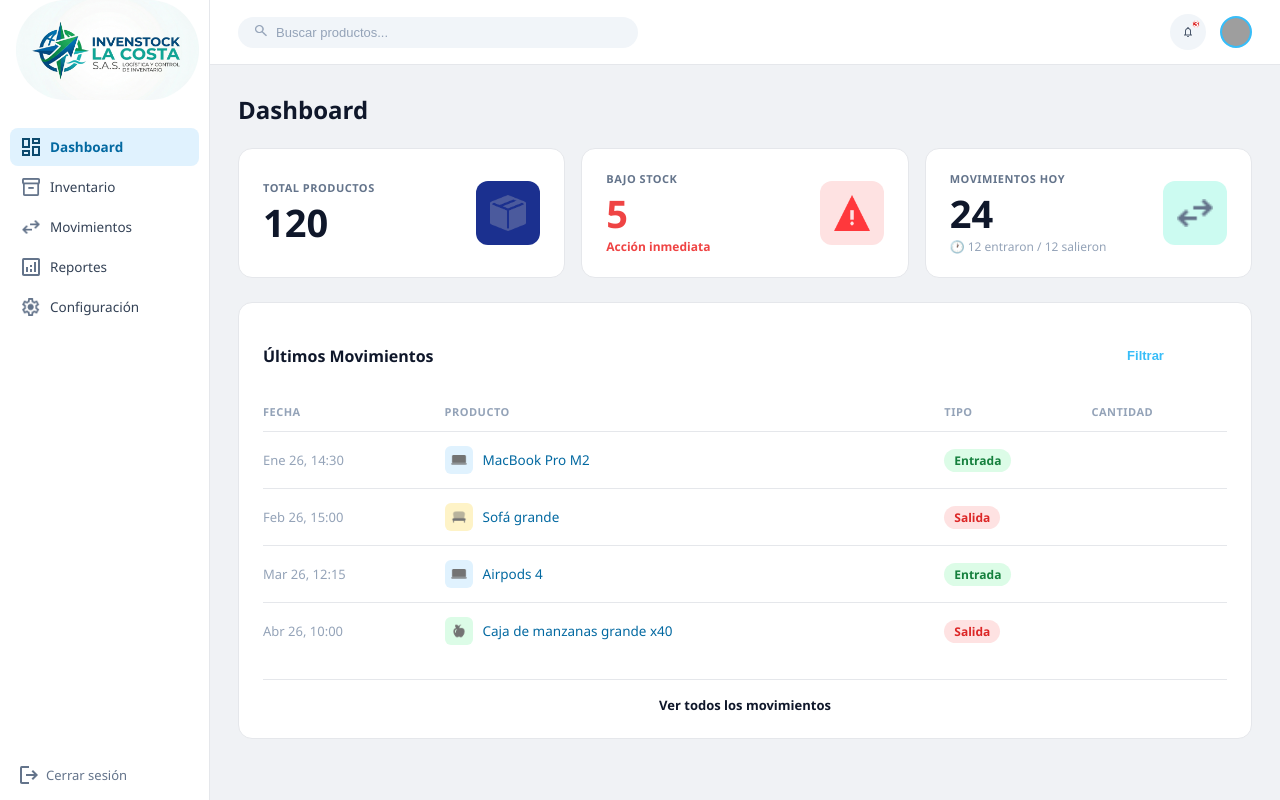
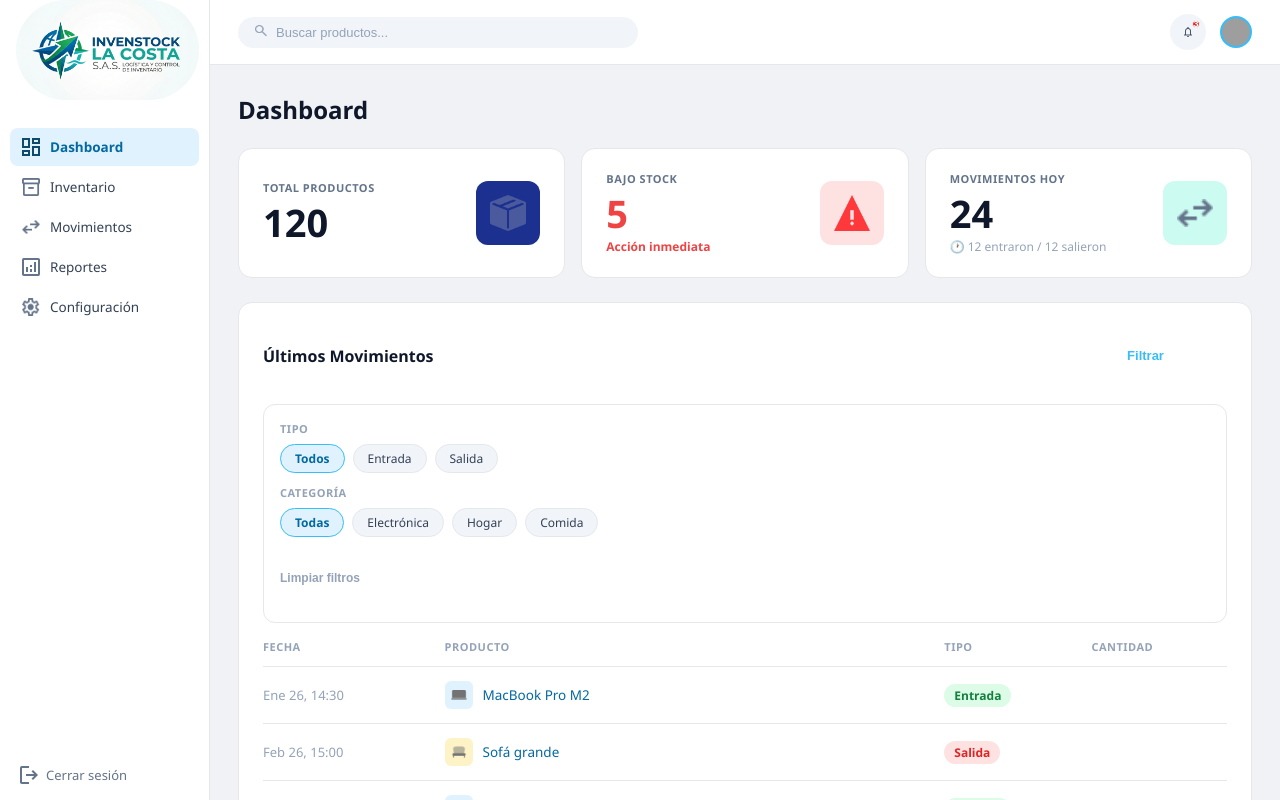
Before and after one commit to Edom1020/Invenstock-La-Costa, a Vue app: page /dashboard in a window 1280 px wide. Both pictures are taken after a click on the button "Filtrar". Built offline with nearby package versions, Linux system fonts and the light colour scheme; grey boxes are pictures that could not be loaded.

Commit message:
Botones de filtrar en pantalla Dashboard y Movimientos funcionando

```diff
--- a/src/views/Dashboard.vue
+++ b/src/views/Dashboard.vue
@@ -68,8 +68,39 @@
         <div class="table-card">
           <div class="table-header">
             <h2>Últimos Movimientos</h2>
-            <button class="filter-btn">Filtrar</button>
+             <button class="filter-btn" @click="mostrarFiltros = !mostrarFiltros">Filtrar</button>
           </div>
+
+            <!-- PANEL DE FILTROS (aparece al hacer clic) -->
+              <div v-if="mostrarFiltros" class="filtros-panel">
+                <div class="filtros-grupo">
+                  <div class="filtros-titulo">Tipo</div>
+                  <div class="filtros-opciones">
+                    <span
+                      v-for="tipo in ['Todos', 'Entrada', 'Salida']"
+                      :key="tipo"
+                      :class="['filtro-pill', filtroTipo === tipo ? 'active' : '']"
+                      @click="filtroTipo = tipo"
+                    >
+                      {{ tipo }}
+                    </span>
+                  </div>
+                </div>
+                <div class="filtros-grupo">
+                  <div class="filtros-titulo">Categoría</div>
+                  <div class="filtros-opciones">
+                    <span
+                      v-for="cat in ['Todas', 'electronica', 'hogar', 'comida']"
+                      :key="cat"
+                      :class="['filtro-pill', filtroCategoria === cat ? 'active' : '']"
+                      @click="filtroCategoria = cat"
+                    >
+                      {{ cat === 'electronica' ? 'Electrónica' : cat === 'hogar' ? 'Hogar' : cat === 'comida' ? 'Comida' : cat }}
+                    </span>
+                  </div>
+                </div>
+                <button class="filtros-limpiar" @click="limpiarFiltros">Limpiar filtros</button>
+              </div>
 
           <table>
             <thead>
@@ -131,11 +162,14 @@ const usuarioStore = useUsuarioStore()
 const busqueda = ref('')
 
 // Para filtrar los movimientos según el término de búsqueda ingresado //
-const movimientosFiltrados = computed(() =>
-  movimientos.value.filter(m =>
-    m.producto.toLowerCase().includes(busqueda.value.toLowerCase())
-  )
-)
+const movimientosFiltrados = computed(() => {
+  return movimientos.value.filter(m => {
+    const porTipo = filtroTipo.value === 'Todos' || m.tipo === filtroTipo.value
+    const porCategoria = filtroCategoria.value === 'Todas' || m.categoria === filtroCategoria.value
+    const porBusqueda = m.producto.toLowerCase().includes(busqueda.value.toLowerCase())
+    return porTipo && porCategoria && porBusqueda
+  })
+})
 
 
 
@@ -154,6 +188,16 @@ const movimientos = ref([
   { id: 3, fecha: 'Mar 26, 12:15', producto: 'Airpods 4',                 categoria: 'electronica', tipo: 'Entrada', cantidad: 30 },
   { id: 4, fecha: 'Abr 26, 10:00', producto: 'Caja de manzanas grande x40', categoria: 'comida',   tipo: 'Salida',  cantidad: 20 },
 ])
+
+const mostrarFiltros = ref(false)
+const filtroTipo = ref('Todos')
+const filtroCategoria = ref('Todas')
+
+const limpiarFiltros = () => {
+  filtroTipo.value = 'Todos'
+  filtroCategoria.value = 'Todas'
+}
+
 </script>
 
 <style scoped>
@@ -396,6 +440,69 @@ const movimientos = ref([
   cursor: pointer;
 }
 
+
+/* -- Estilos para el panel de filtros desplegable -- */
+
+.filtros-panel {
+  background: var(--bg-card);
+  border: 1px solid var(--borde);
+  border-radius: 12px;
+  padding: 16px;
+  margin-bottom: 16px;
+  display: flex;
+  flex-direction: column;
+  gap: 12px;
+  transition: background 0.3s, border-color 0.3s;
+}
+
+.filtros-grupo {
+  display: flex;
+  flex-direction: column;
+  gap: 8px;
+}
+
+.filtros-titulo {
+  font-size: 11px;
+  font-weight: 700;
+  color: var(--txt-muted);
+  letter-spacing: 0.5px;
+  text-transform: uppercase;
+}
+
+.filtros-opciones {
+  display: flex;
+  gap: 8px;
+  flex-wrap: wrap;
+}
+
+.filtro-pill {
+  padding: 5px 14px;
+  border-radius: 20px;
+  font-size: 12px;
+  font-weight: 500;
+  cursor: pointer;
+  border: 1.5px solid var(--borde);
+  background: var(--bg-input);
+  color: var(--txt-normal);
+  transition: all 0.15s;
+}
+
+.filtro-pill:hover { border-color: #38BDF8; color: #0369a1; }
+.filtro-pill.active { border-color: #38BDF8; background: #e0f2fe; color: #0369a1; font-weight: 600; }
+
+.filtros-limpiar {
+  background: none;
+  border: none;
+  font-size: 12px;
+  color: var(--txt-muted);
+  cursor: pointer;
+  text-align: left;
+  font-weight: 600;
+  width: fit-content;
+}
+
+.filtros-limpiar:hover { color: #ef4444; }
+
 table { width: 100%; border-collapse: collapse; }
 
 thead tr th {
--- a/src/views/Movimientos.vue
+++ b/src/views/Movimientos.vue
@@ -100,12 +100,45 @@
                 <img src="/images/images-movimientos/historial.png" class="mov-title-icon" />
                 Historial de Movimientos
               </div>
-              <button class="mov-btn-filtrar">
+              <button class="mov-btn-filtrar" @click="mostrarFiltros = !mostrarFiltros">
                 <img src="/images/images-movimientos/filtrar.png"
                   style="width:14px;height:14px;object-fit:contain;" />
                 Filtrar
               </button>
             </div>
+
+             <!-- PANEL DE FILTROS -->
+                  <div v-if="mostrarFiltros" class="filtros-panel">
+                   <div class="filtros-grupo">
+                     <div class="filtros-titulo">Tipo</div>
+                     <div class="filtros-opciones">
+                       <span
+                         v-for="tipo in ['Todos', 'Entrada', 'Salida']"
+                         :key="tipo"
+                         :class="['filtro-pill', filtroTipo === tipo ? 'active' : '']"
+                         @click="filtroTipo = tipo"
+                       >
+                         {{ tipo }}
+                       </span>
+                     </div>
+                   </div>
+
+                   <div class="filtros-grupo">
+                     <div class="filtros-titulo">Categoría</div>
+                     <div class="filtros-opciones">
+                       <span
+                         v-for="cat in ['Todas', 'electronica', 'hogar', 'comida']"
+                         :key="cat"
+                         :class="['filtro-pill', filtroCategoria === cat ? 'active' : '']"
+                         @click="filtroCategoria = cat"
+                       >
+                         {{ cat === 'electronica' ? 'Electrónica' : cat === 'hogar' ? 'Hogar' : cat === 'comida' ? 'Comida' : cat }}
+                       </span>
+                     </div>
+                   </div>
+
+                 <button class="filtros-limpiar" @click="limpiarFiltros">Limpiar filtros</button>
+                </div>
 
             <table class="mov-hist-table">
               <thead>
@@ -207,9 +240,6 @@ const temaStore = useTemaStore()
 const busqueda = ref('')
 const tipoActivo = ref('entrada')
 
-
-
-
 const form = ref({
   producto: '',
   cantidad: '',
@@ -240,11 +270,25 @@ const historial = ref([
   { id: 4, fechaFormato: '12 Mar, 2024', producto: 'Headphones Studio X',  categoria: 'electronica', tipo: 'Salida',  cantidad: 120  },
 ])
 
-const historialFiltrado = computed(() =>
-  historial.value.filter(m =>
-    m.producto.toLowerCase().includes(busqueda.value.toLowerCase())
-  )
-)
+const mostrarFiltros = ref(false)
+const filtroTipo = ref('Todos')
+const filtroCategoria = ref('Todas')
+
+const limpiarFiltros = () => {
+  filtroTipo.value = 'Todos'
+  filtroCategoria.value = 'Todas'
+}
+
+
+// Para filtrar los movimientos según el término de búsqueda ingresado //
+const historialFiltrado = computed(() => {
+  return historial.value.filter(m => {
+    const porTipo = filtroTipo.value === 'Todos' || m.tipo === filtroTipo.value
+    const porCategoria = filtroCategoria.value === 'Todas' || m.categoria === filtroCategoria.value
+    const porBusqueda = m.producto.toLowerCase().includes(busqueda.value.toLowerCase())
+    return porTipo && porCategoria && porBusqueda
+  })
+})
 
 const registrarMovimiento = () => {
   // Cuando conectes el backend:
@@ -588,6 +632,66 @@ const registrarMovimiento = () => {
   transition: color 0.3s;
 }
 
+.filtros-panel {
+  background: var(--bg-card);
+  border: 1px solid var(--borde);
+  border-radius: 12px;
+  padding: 16px;
+  margin-bottom: 16px;
+  display: flex;
+  flex-direction: column;
+  gap: 12px;
+  transition: background 0.3s, border-color 0.3s;
+}
+
+.filtros-grupo {
+  display: flex;
+  flex-direction: column;
+  gap: 8px;
+}
+
+.filtros-titulo {
+  font-size: 11px;
+  font-weight: 700;
+  color: var(--txt-muted);
+  letter-spacing: 0.5px;
+  text-transform: uppercase;
+}
+
+.filtros-opciones {
+  display: flex;
+  gap: 8px;
+  flex-wrap: wrap;
+}
+
+.filtro-pill {
+  padding: 5px 14px;
+  border-radius: 20px;
+  font-size: 12px;
+  font-weight: 500;
+  cursor: pointer;
+  border: 1.5px solid var(--borde);
+  background: var(--bg-input);
+  color: var(--txt-normal);
+  transition: all 0.15s;
+}
+
+.filtro-pill:hover { border-color: #38BDF8; color: #0369a1; }
+.filtro-pill.active { border-color: #38BDF8; background: #e0f2fe; color: #0369a1; font-weight: 600; }
+
+.filtros-limpiar {
+  background: none;
+  border: none;
+  font-size: 12px;
+  color: var(--txt-muted);
+  cursor: pointer;
+  text-align: left;
+  font-weight: 600;
+  width: fit-content;
+}
+
+.filtros-limpiar:hover { color: #ef4444; }
+
 .mov-hist-table { width: 100%; border-collapse: collapse; }
 
 .mov-hist-table thead th {
```
